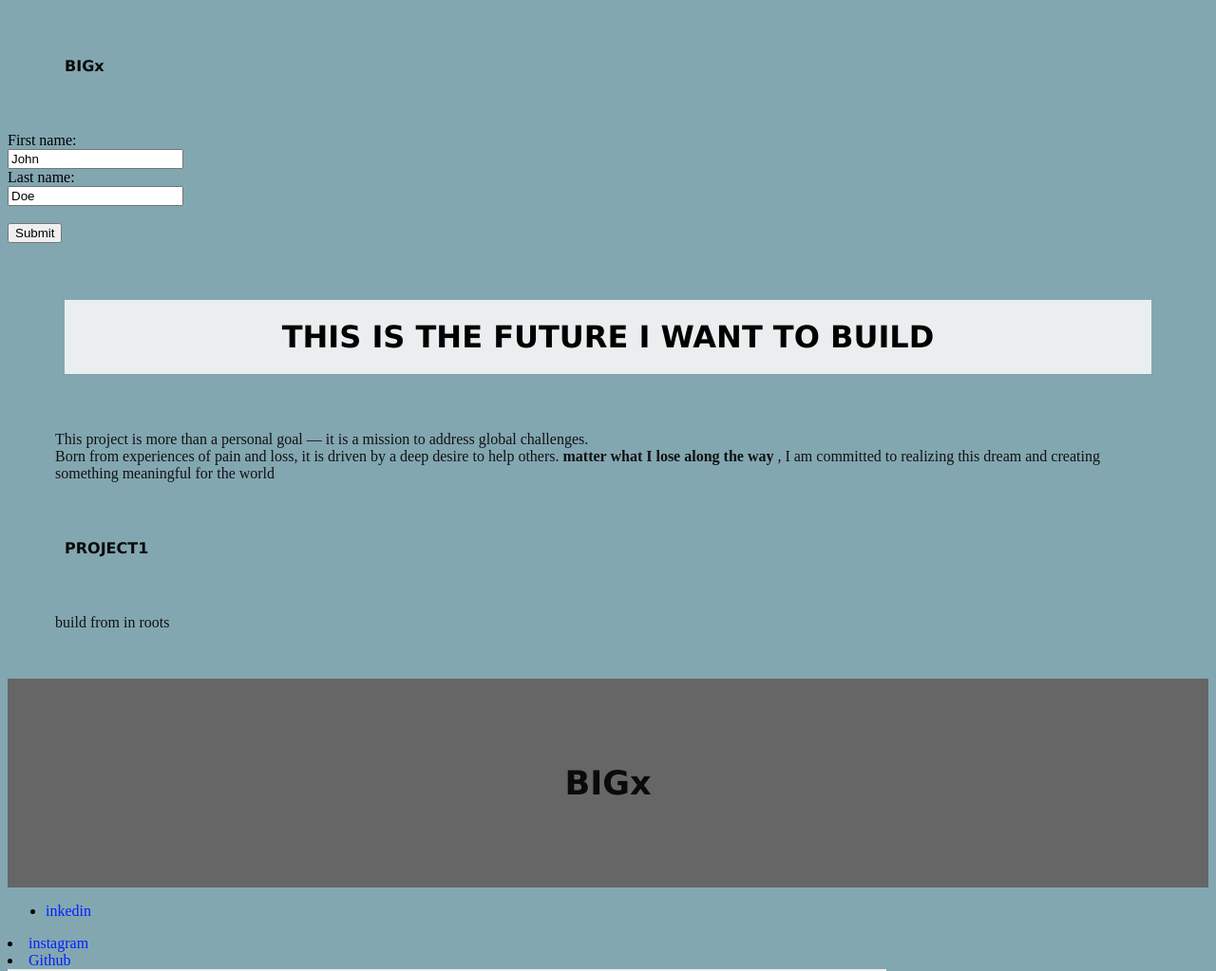
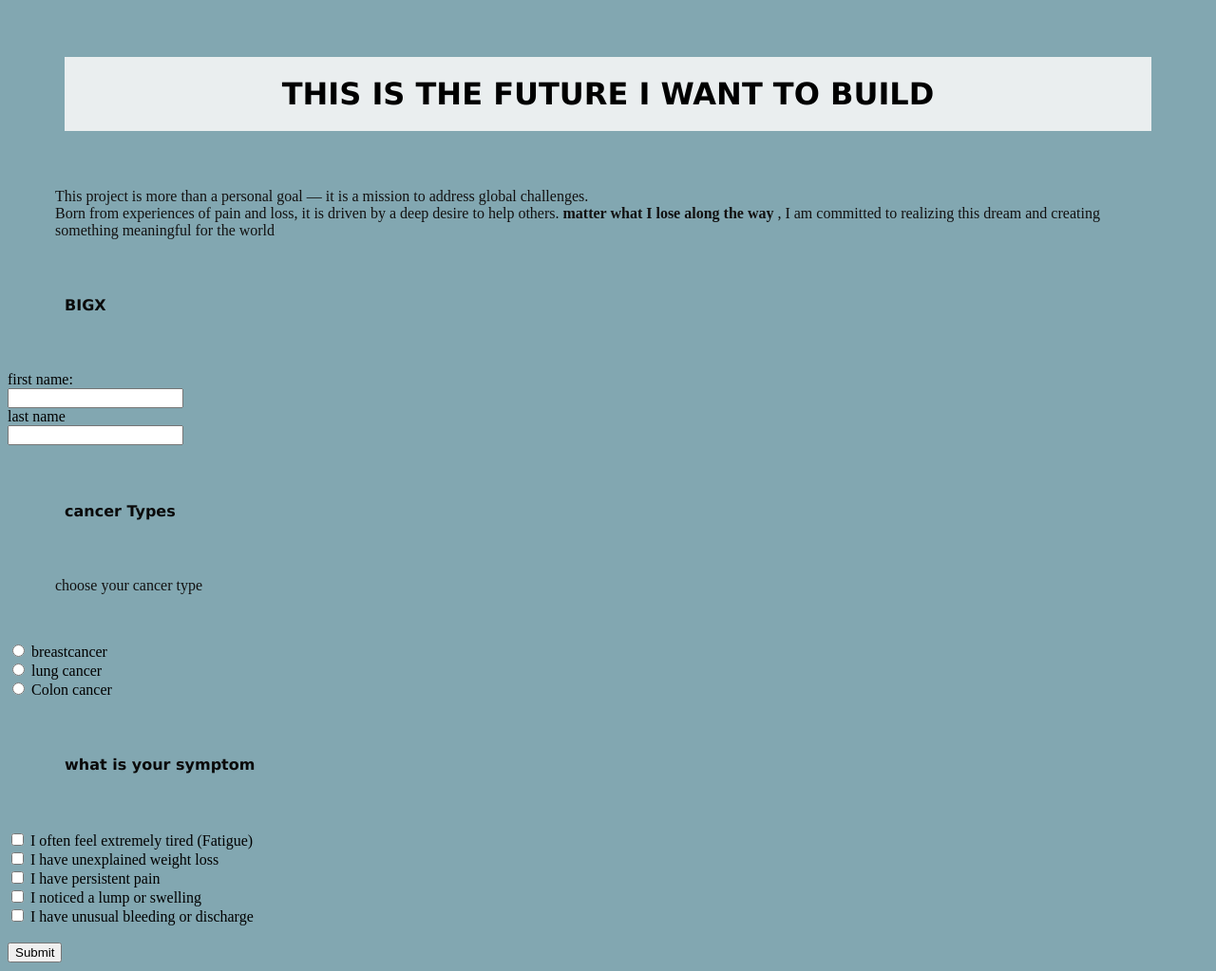
Before and after one commit to Billy-Joshua/my-first-project, a plain HTML site: page index.html in a window 1280 px wide. Shown: the top 1023 px of the page at 95% size. Drawn offline with Linux system fonts and the light colour scheme.

Commit message:
added  checkboxes , radio, label element, etc

```diff
--- a/index.html
+++ b/index.html
@@ -12,19 +12,51 @@
 
 </head>
 <body>
+  <H1 id="myheader" style="text-align:center;"> THIS IS THE FUTURE I WANT TO BUILD </H1>
+    <P> This project is more than a personal goal — it is a mission to address global challenges.<br> Born from experiences of pain and loss, it is driven by a deep desire to help others. <strong>matter what I lose along the way</strong> , I am committed to realizing this dream and creating something meaningful for the world </P>
 
-  <h2>BIGx</h2>
+<h2> BIGX</h2>
+<form>
+  <label for="fname"> first name: </label> <br>
+  <input type="text" id="fnamer" name="fname"> <br>
+  <label for="lname"> last name </label> <br>
+  <input type="text" id="lname" name="lname">
+</form>
+<h2> cancer Types </h2>
+<p> choose your cancer type </p>
 
-<form action="/action_page.php">
-  <label for="fname">First name:</label><br>
-  <input type="text" id="fname" name="fname" value="John"><br>
-  <label for="lname">Last name:</label><br>
-  <input type="text" id="lname" name="lname" value="Doe"><br><br>
+<form>
+  <input type="radio" id="breast cancer" name="Danger cancer" value="breastcancer">
+  <label for="breastcancer"> breastcancer</label> <br>
+<input type="radio" id="lung cancer" name="Danger cancer" value="lung cancer">
+<label for="lung cancer"> lung cancer</label> <br>
+<input type="radio" id="color cancer" name=" Danger cancer" value=" colon cancer">
+<label for="colon cancer"> Colon cancer</label>
+</form>
+<h2> what is your symptom </h2>
+<form action="/submit_cancer_info.php">
+  <input type="checkbox" id="symptom1" name="symptom1" value="Fatigue">
+  <label for="symptom1"> I often feel extremely tired (Fatigue)</label><br>
+
+  <input type="checkbox" id="symptom2" name="symptom2" value="WeightLoss">
+  <label for="symptom2"> I have unexplained weight loss</label><br>
+
+  <input type="checkbox" id="symptom3" name="symptom3" value="Pain">
+  <label for="symptom3"> I have persistent pain</label><br>
+
+  <input type="checkbox" id="symptom4" name="symptom4" value="Lump">
+  <label for="symptom4"> I noticed a lump or swelling</label><br>
+
+  <input type="checkbox" id="symptom5" name="symptom5" value="Bleeding">
+  <label for="symptom5"> I have unusual bleeding or discharge</label><br><br>
+
   <input type="submit" value="Submit">
 </form>
 
-    <H1 id="myheader" style="text-align:center;"> THIS IS THE FUTURE I WANT TO BUILD </H1>
-    <P> This project is more than a personal goal — it is a mission to address global challenges.<br> Born from experiences of pain and loss, it is driven by a deep desire to help others. <strong>matter what I lose along the way</strong> , I am committed to realizing this dream and creating something meaningful for the world </P>
+
+
+
+
 
  <h2>PROJECT1 </h2>
 <p>build from in roots</p>
@@ -125,11 +157,6 @@ THIS IS THE FUTURE I WANT TO BUILD  This project is more than a personal goal
 </div>
 
 
-<ul>
-  <li>breast cancer </li>
-  <li>lung cancer </li>
-  <li>colon cancer </li>
-</ul>
 
 <dl>
   <dt style="color: brown;">breast cancer</dt>
```
